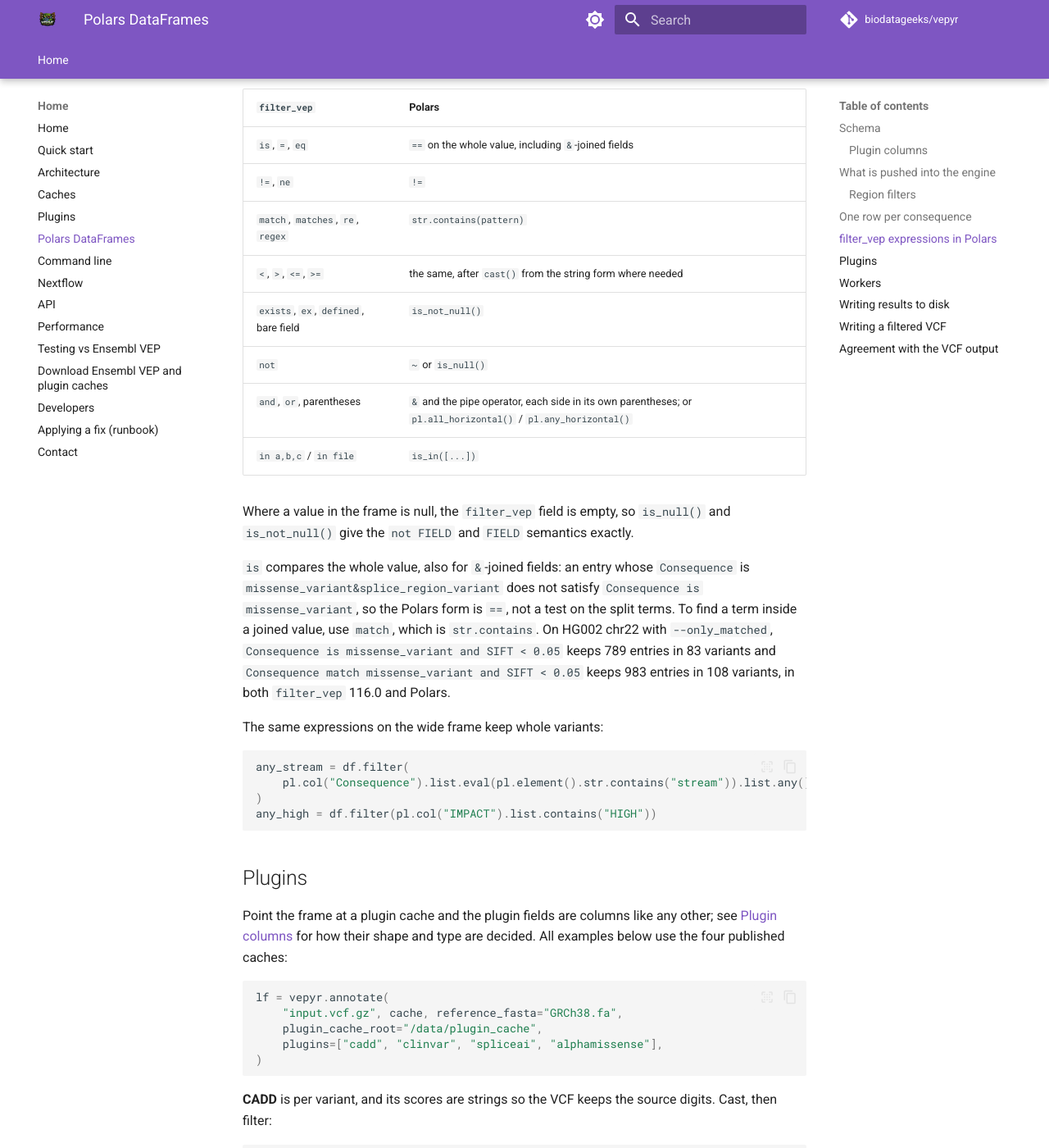
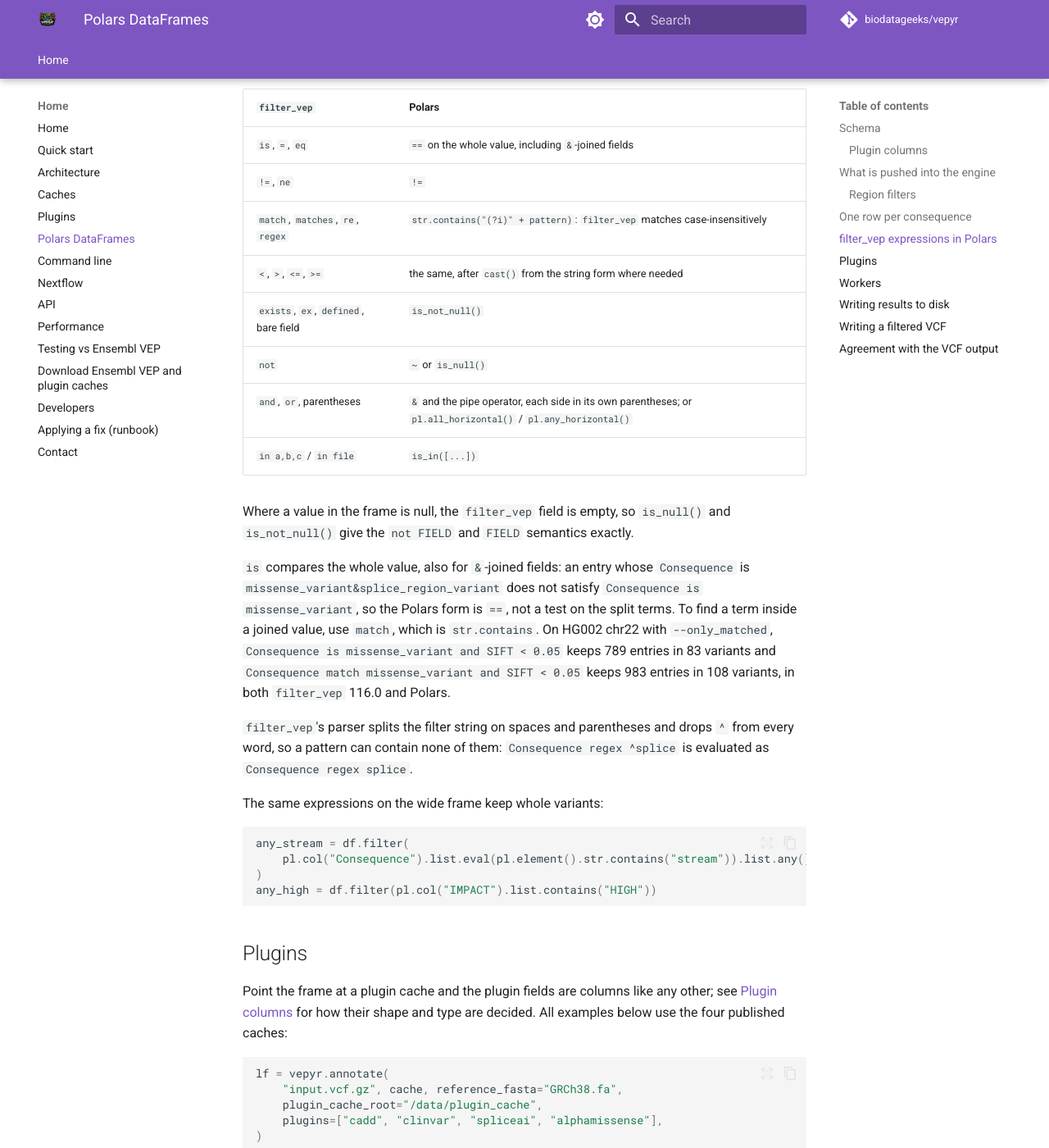
Before and after one commit to biodatageeks/vepyr, an MkDocs documentation site: the page built from docs/dataframes.md, in a window 1280 px wide and 1400 px high, scrolled down 9282 px. Shown: the whole window at 82% size. Built offline with MkDocs 1.6.1 and Material for MkDocs 9.7.7, drawn with Linux system fonts in a browser that asks for light colours; comment, search, counter and statistics services are not loaded.

Commit message:
docs: filter_vep regex matching is case-insensitive and cannot contain ^, parentheses or spaces
Co-Authored-By: Claude Opus 5.5 <noreply@anthropic.com>

```diff
--- a/docs/dataframes.md
+++ b/docs/dataframes.md
@@ -391,7 +391,7 @@ Operator by operator:
 |---|---|
 | `is`, `=`, `eq` | `==` on the whole value, including `&`-joined fields |
 | `!=`, `ne` | `!=` |
-| `match`, `matches`, `re`, `regex` | `str.contains(pattern)` |
+| `match`, `matches`, `re`, `regex` | `str.contains("(?i)" + pattern)`: `filter_vep` matches case-insensitively |
 | `<`, `>`, `<=`, `>=` | the same, after `cast()` from the string form where needed |
 | `exists`, `ex`, `defined`, bare field | `is_not_null()` |
 | `not` | `~` or `is_null()` |
@@ -410,6 +410,10 @@ the split terms. To find a term inside a joined value, use `match`, which is
 `Consequence is missense_variant and SIFT < 0.05` keeps 789 entries in 83
 variants and `Consequence match missense_variant and SIFT < 0.05` keeps 983
 entries in 108 variants, in both `filter_vep` 116.0 and Polars.
+
+`filter_vep`'s parser splits the filter string on spaces and parentheses and
+drops `^` from every word, so a pattern can contain none of them:
+`Consequence regex ^splice` is evaluated as `Consequence regex splice`.
 
 The same expressions on the wide frame keep whole variants:
 
```
